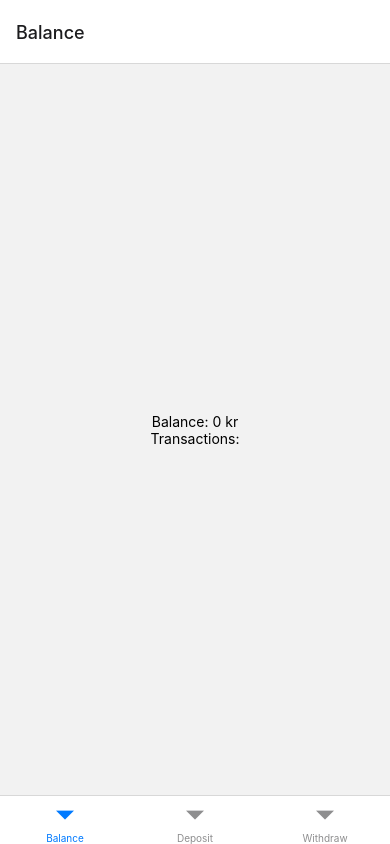
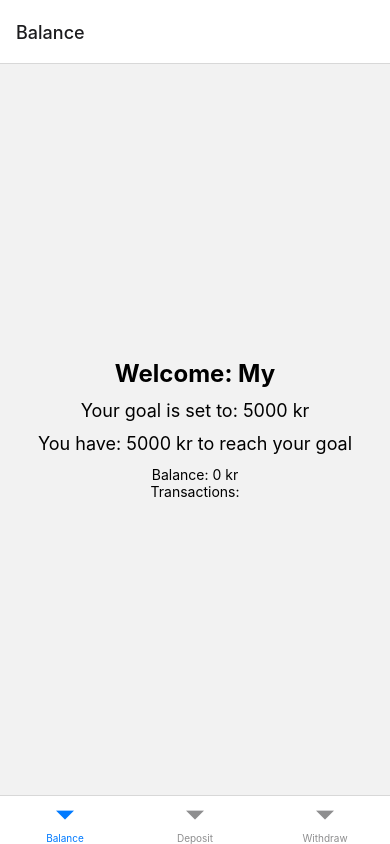
Before and after one commit to Tsourdox/redux-bankvalvet, a React Native app: screen /Balance in a window 390 px wide. Built offline with nearby package versions, Linux system fonts and the light colour scheme.

Commit message:
add savingsgoal to user

```diff
--- a/screens/BalanceScreen.tsx
+++ b/screens/BalanceScreen.tsx
@@ -9,8 +9,22 @@ export default function BalanceScreen() {
     (state) => state.balance.transactions
   );
 
+  // Hämta hela deltillståndet eftersom vi vill ha allt ifrån user.
+  const user = useAppSelector((state) => state.user);
+
+  const leftToGoal = user.savingsGoal - balance;
+
   return (
     <View style={styles.container}>
+      <Text style={styles.title}>Welcome: {user.name}</Text>
+      <Text style={styles.subTitle}>
+        Your goal is set to: {user.savingsGoal} kr
+      </Text>
+      <Text style={styles.subTitle}>
+        {leftToGoal < 0
+          ? "You have reached your goal!"
+          : `You have: ${leftToGoal} kr to reach your goal`}
+      </Text>
       <Text>Balance: {balance} kr</Text>
 
       <Text>Transactions:</Text>
@@ -22,6 +36,15 @@ export default function BalanceScreen() {
 }
 
 const styles = StyleSheet.create({
+  title: {
+    fontSize: 24,
+    fontWeight: "bold",
+    marginBottom: 12,
+  },
+  subTitle: {
+    fontSize: 18,
+    marginBottom: 12,
+  },
   container: {
     flex: 1,
     alignItems: "center",
--- a/store/user/userReducer.ts
+++ b/store/user/userReducer.ts
@@ -8,14 +8,20 @@ export default function userReducer(
   action: KnownAction
 ) {
   switch (action.type) {
-    case "SET_USERNAME": {
+    case "SET_NAME": {
       return {
         ...state,
-        username: action.payload,
+        name: action.payload,
       } satisfies UserState;
     }
+    case "SET_SAVINGS_GOAL": {
+      return {
+        ...state,
+        savingsGoal: action.payload,
+      };
+    }
     default: {
-      action.type satisfies never;
+      action satisfies never;
       return state;
     }
   }
--- a/store/user/userState.ts
+++ b/store/user/userState.ts
@@ -1,7 +1,9 @@
 export interface UserState {
-  username: string;
+  name: string;
+  savingsGoal: number;
 }
 
 export const initialState: UserState = {
-  username: "",
+  name: "My",
+  savingsGoal: 5000,
 };
```
Also changed, not shown: store/user/userActions.ts (+10 -3 lines).
